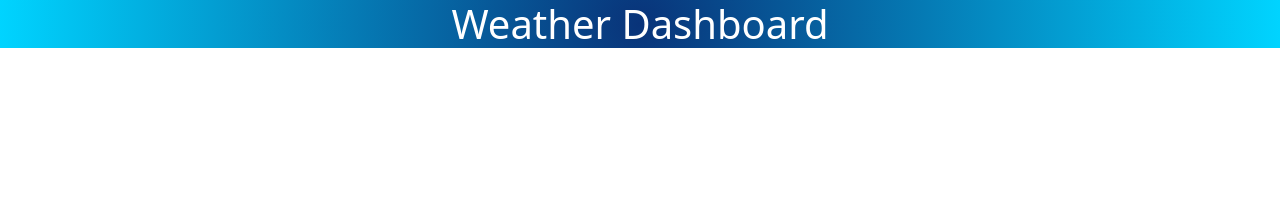
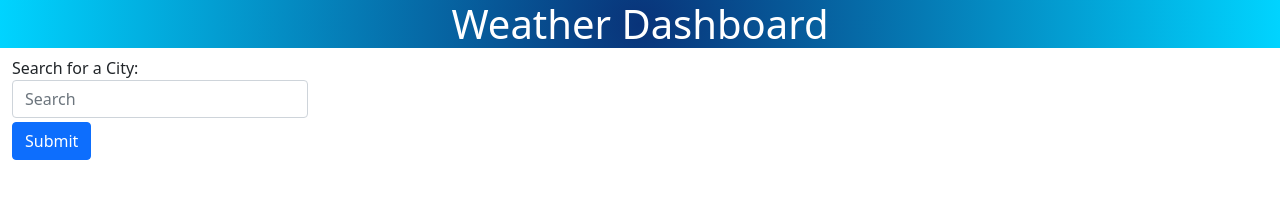
Before and after one commit to MeyerTalon/Weather_Dashboard, a plain HTML site: page index.html in a window 1280 px wide. Drawn offline with nearby package versions, Linux system fonts and the light colour scheme.

Commit message:
Added search bar

```diff
--- a/index.html
+++ b/index.html
@@ -17,10 +17,16 @@
         </h1>
     </header>
 
-    <div class="container">
+    <div class="container-fluid">
         <div class="row">
             <div class="col-3">
-
+                <form>
+                    <div class="form-group">
+                      <label for="city-selection">Search for a City:</label>
+                      <input type="city" class="form-control" id="city-input" placeholder="Search">
+                    </div>
+                    <button type="submit" class="btn btn-primary mt-1">Submit</button>
+                  </form>
             </div>
             <div class="col-9">
 
```
